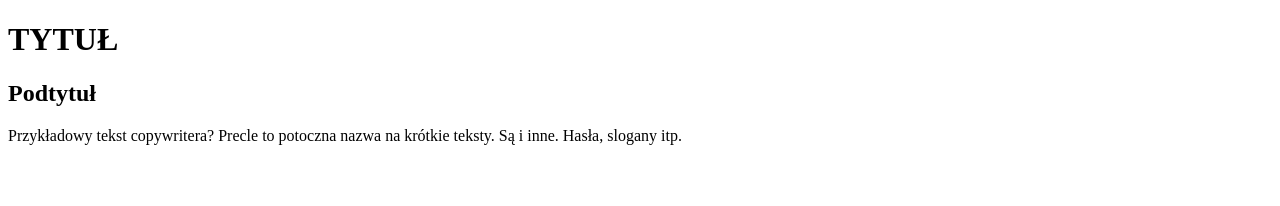
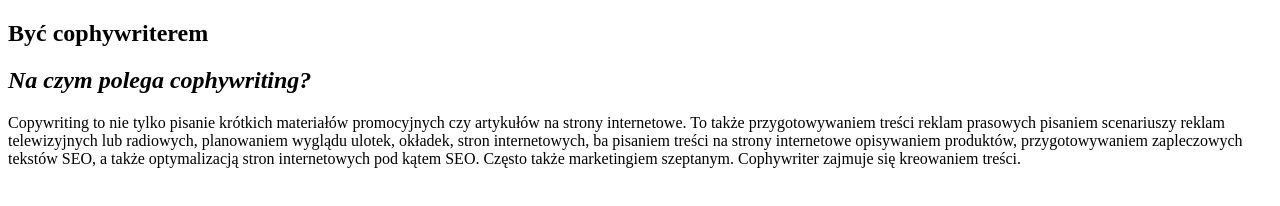
Before and after one commit to emiolsz/Nag-wki-i-paragraf, a plain HTML site: page index.html in a window 1280 px wide. Drawn offline with Linux system fonts and the light colour scheme.

Commit message:
Update index.html

```diff
--- a/index.html
+++ b/index.html
@@ -1,17 +1,22 @@
 <!DOCTYPE html>
-<html lang="pl">
+<html lang="pl-PL">
 <head>
     <meta charset="UTF-8">
-    <meta name="keywors" content="HTML,CSS, JavaScript">
-    <meta name="viewport" content="width=device-width, initial-scale=1.0, maximum-scale=1.0, minimum-scale=1.0">
     <meta http-equiv="X-UA-Compatible" content="IE=edge">
-
-
-    <title>Nagłowki i treść</title>
+    <meta name="viewport" content="width=device-width, initial-scale=1.0">
+    <title>Document</title>
 </head>
 <body>
-    <h1>TYTUŁ</h1>
-    <h2>Podtytuł</h2>
-    <p>Przykładowy tekst copywritera? Precle to potoczna nazwa na krótkie teksty. Są i inne. Hasła, slogany itp. </p>
+    <section>
+        <h1><b>Być cophywriterem </b></h1>
+
+         <h2><i> Na czym polega cophywriting?</i></h2>
+
+        <p> Copywriting to nie tylko pisanie krótkich materiałów promocyjnych czy artykułów na strony internetowe. To także przygotowywaniem treści reklam prasowych
+            pisaniem scenariuszy reklam telewizyjnych lub radiowych, planowaniem wyglądu ulotek, okładek, stron internetowych, ba pisaniem treści na strony internetowe
+            opisywaniem produktów, przygotowywaniem zapleczowych tekstów SEO, a także optymalizacją stron internetowych pod kątem SEO. Często także marketingiem szeptanym.
+        Cophywriter zajmuje się kreowaniem treści.  </p>
+    </section>
+
 </body>
 </html>
```
